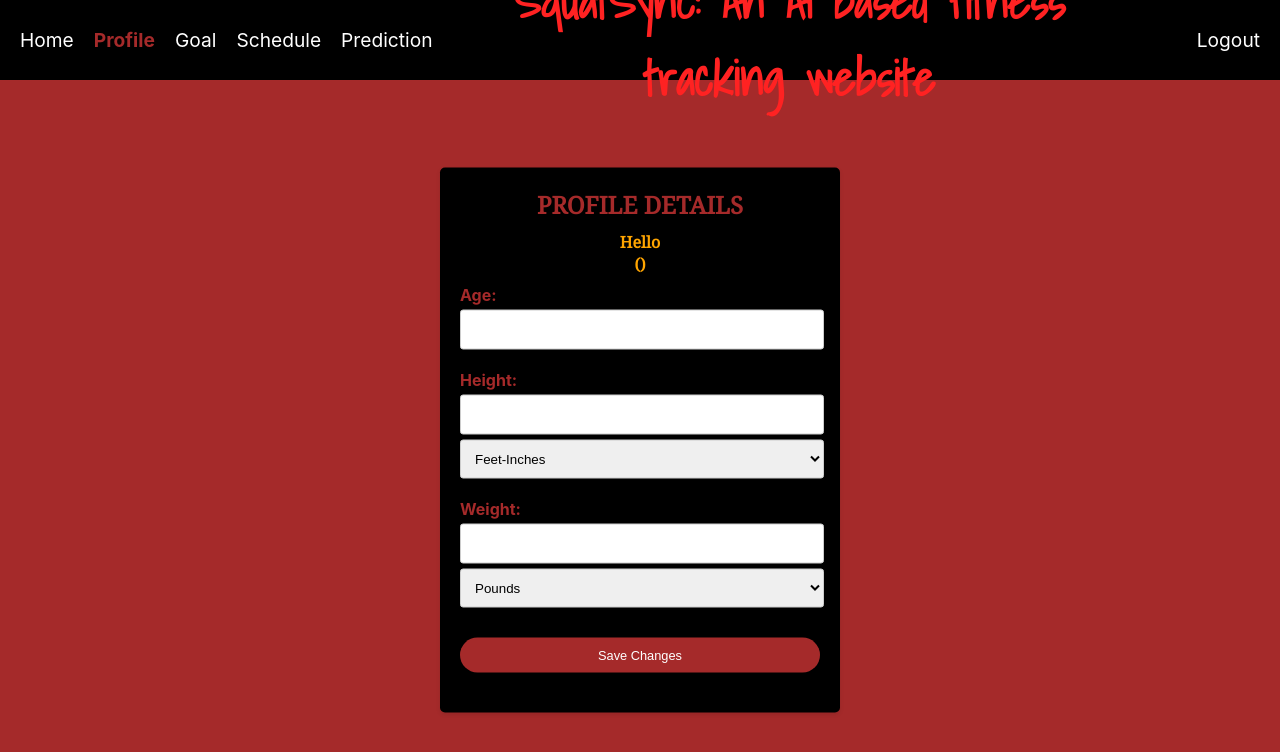
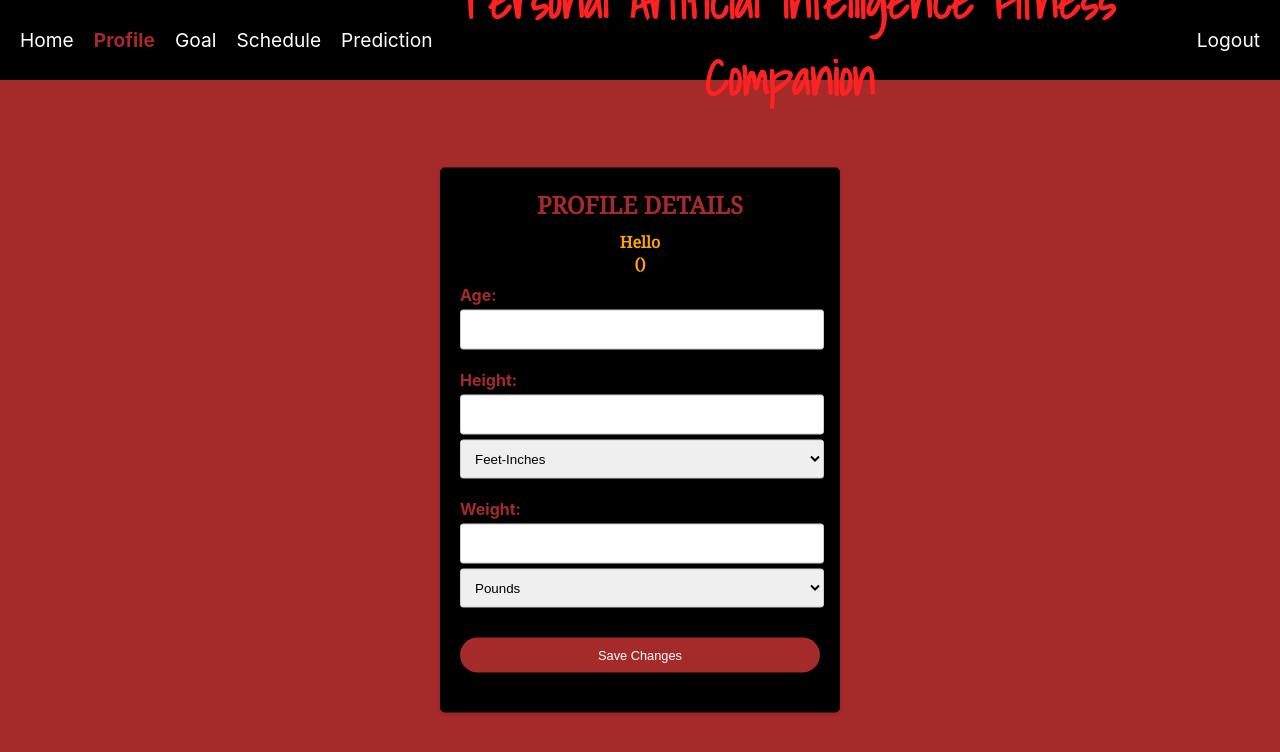
Before and after one commit to gauthiii/fitness_tracker, a React (Create React App) app: page /profile in a window 1280 px wide. Shown: the top 752 px of the page. Built offline with nearby package versions, Linux system fonts and the light colour scheme; no server answers; the database is empty; sample sign-in values are in the browser's storage.

Commit message:
title change

```diff
--- a/src/Nav.js
+++ b/src/Nav.js
@@ -23,7 +23,7 @@ function Nav({handleLogout,page }){
             placeholder="What do you want to Search?"
           /> */}
           <div className="titleText">
-          SquatSync: An AI based fitness tracking website
+          Personal Artificial Intelligence Fitness Companion
           </div>
         </div>
         <ul>
```
